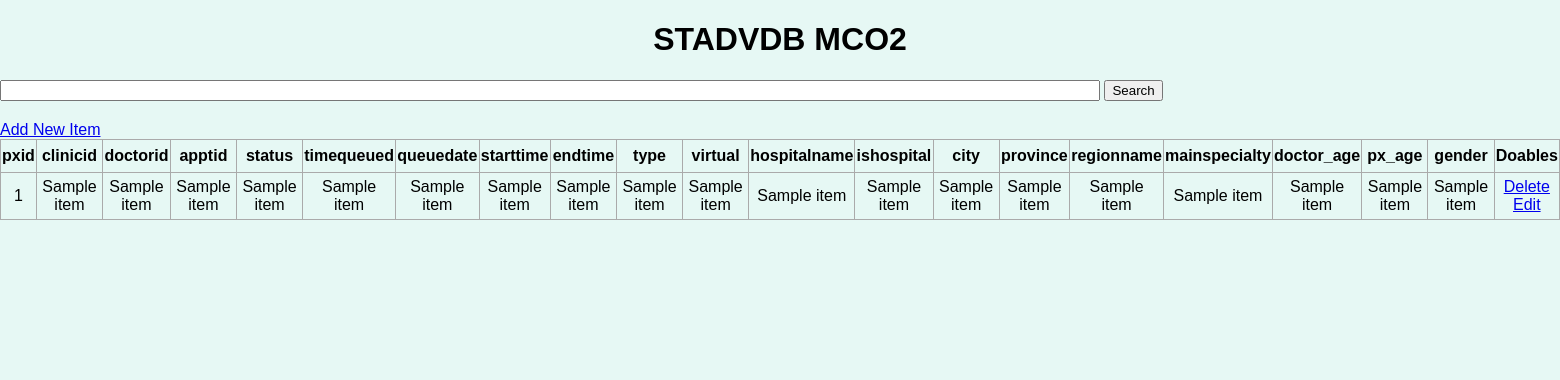
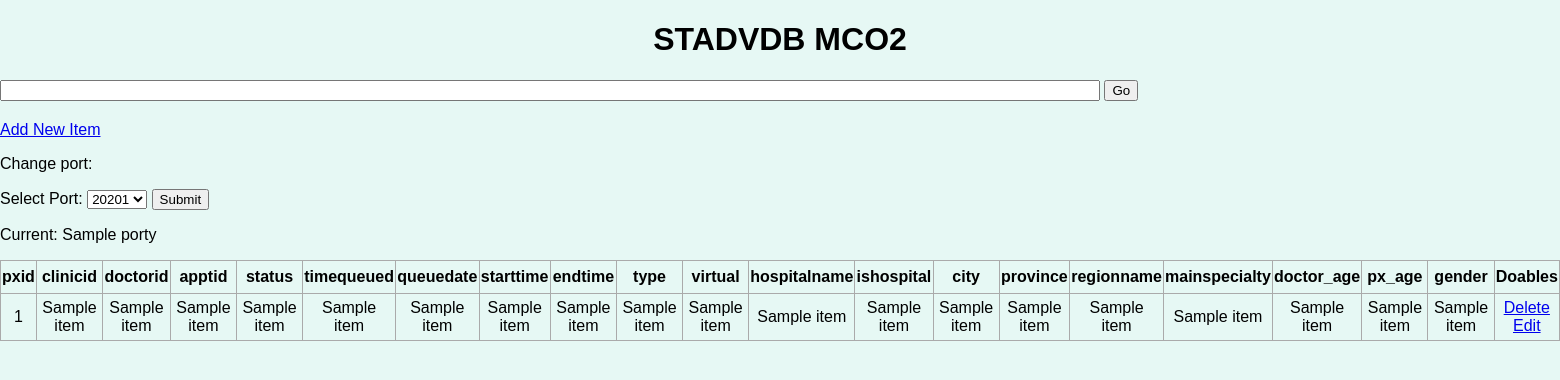
Before and after one commit to burceVM/stadvdb-mco2, a Flask app: template templates/index.html in a window 1560 px wide. Shown: the top 380 px of the page. Run offline with Flask 3, Linux system fonts and the light colour scheme; the template is opened without the code that fills it: most values are stand-ins (such as "Sample title", 1, 10 or a date in 2020); some libraries are stand-ins or nearby versions.

Commit message:
allow user input sql, allow port change

```diff
--- a/app.py
+++ b/app.py
@@ -1,4 +1,4 @@
-from flask import Flask, render_template, request, redirect
+from flask import Flask, render_template, request, redirect, jsonify
 from datetime import datetime
 
 from flask_mysqldb import MySQL
@@ -9,7 +9,7 @@ app.config['MYSQL_HOST'] = 'ccscloud.dlsu.edu.ph'
 app.config['MYSQL_PORT'] = 20201
 app.config['MYSQL_USER'] = 'root'
 app.config['MYSQL_PASSWORD'] = 'H2yPm49GvUWgAcuw38sphQ7f'
-app.config['MYSQL_DB'] = 'mco2'
+app.config['MYSQL_DB'] = 'mco2_final'
 
 db = MySQL(app)
 
@@ -23,13 +23,19 @@ def format_time(input):
 
 @app.route('/', methods=['POST', 'GET'])
 def index():
-        cur = db.connection.cursor()
+
+    query = request.form.get('query')
+    cur = db.connection.cursor()
+
+    if query:
+        cur.execute(query)
+    else:
         cur.execute("SELECT * FROM appointments WHERE City='Santa Cruz'")
-        results = cur.fetchall()
-        cur.close()
 
-        # items = Appointment.query.order_by(Appointment.date_added).all()
-        return render_template('index.html', items = results)
+    results = cur.fetchall()
+    cur.close()
+
+    return render_template('index.html', items = results, porty = app.config['MYSQL_PORT'])
 
 @app.route('/add', methods=['POST', 'GET'])
 def add():
@@ -127,26 +133,36 @@ def update(upd_id):
         starttime = format_time(starttime)
         endtime = format_time(endtime)
 
-        cur = db.connection.cursor()
-        cur.execute(f"UPDATE appointments\
-                    SET pxid='{pxid}',clinicid='{clinicid}',doctorid='{doctorid}',apptid='{apptid}',status='{status}',\
-                        timequeued='{timequeued}',queuedate='{queuedate}',starttime='{starttime}',endtime='{endtime}',\
-                        type='{type}',`virtual`='{virtual}',hospitalname='{hospitalname}',ishospital='{ishospital}',\
-                        city='{city}',province='{province}',regionname='{regionname}',mainspecialty='{mainspecialty}',\
-                        doctor_age={doctor_age},px_age={px_age},gender='{gender}'\
-                    WHERE apptid='{upd_id}'")
-        cur.close()
+        try:
+            cur = db.connection.cursor()
+            cur.execute(f"UPDATE appointments\
+                        SET pxid='{pxid}',clinicid='{clinicid}',doctorid='{doctorid}',apptid='{apptid}',status='{status}',\
+                            timequeued='{timequeued}',queuedate='{queuedate}',starttime='{starttime}',endtime='{endtime}',\
+                            type='{type}',`virtual`='{virtual}',hospitalname='{hospitalname}',ishospital='{ishospital}',\
+                            city='{city}',province='{province}',regionname='{regionname}',mainspecialty='{mainspecialty}',\
+                            doctor_age={doctor_age},px_age={px_age},gender='{gender}'\
+                        WHERE apptid='{upd_id}'")
+            cur.close()
 
-        db.connection.commit()
-        return redirect('/')
+            db.connection.commit()
+            return redirect('/')
 
-        # try:
-
-        # except:
-        #     return 'Something went wrong with updating that item'
+        except:
+            return 'Something went wrong with updating that item'
 
     else:
         return render_template('update.html', item = appt_to_update[0])
 
+@app.route('/update_port', methods=['GET', 'POST'])
+def update_port():
+    port = request.form.get('port')
+    port = int(port)
+    if port:
+        app.config['MYSQL_PORT'] = port
+        print(f'Port updated to {port}')
+    else:
+        return 'No port specified'
+    return redirect('/')
+
 if __name__ == "__main__":
     app.run(debug=True)
--- a/static/css/main.css
+++ b/static/css/main.css
@@ -34,3 +34,7 @@ td {
 #content {
     width: 70%;
 }
+
+#query {
+    width: 70%;
+}
--- a/templates/index.html
+++ b/templates/index.html
@@ -2,6 +2,7 @@
 
 {% block head %}
 <title>STADVDB MCO2</title>
+<script src="https://ajax.googleapis.com/ajax/libs/jquery/3.6.0/jquery.min.js"></script>
 {% endblock %}
 
 {% block body %}
@@ -10,12 +11,26 @@
 
     <div class="form">
         <form action="/" method="POST">
-            <input type="text" name="content" id="content">
-            <input type="submit" value="Search">
+            <input type="text" name="query" id="query">
+            <input type="submit" value="Go">
         </form>
     </div>
 
-    <a href="/add">Add New Item</a>
+    <a href="/add">Add New Item</a><br>
+
+    <p>Change port:</p>
+
+    <form action="/update_port" method="post">
+        <label for="port">Select Port:</label>
+        <select id="port" name="port" value="{{ porty }}">
+            <option value="20201">20201</option>
+            <option value="20202">20202</option>
+            <option value="20203">20203</option>
+        </select>
+        <button type="submit">Submit</button>
+    </form>
+
+    <p>Current: {{ porty }}</p>
 
     <table>
         <tr>
```
